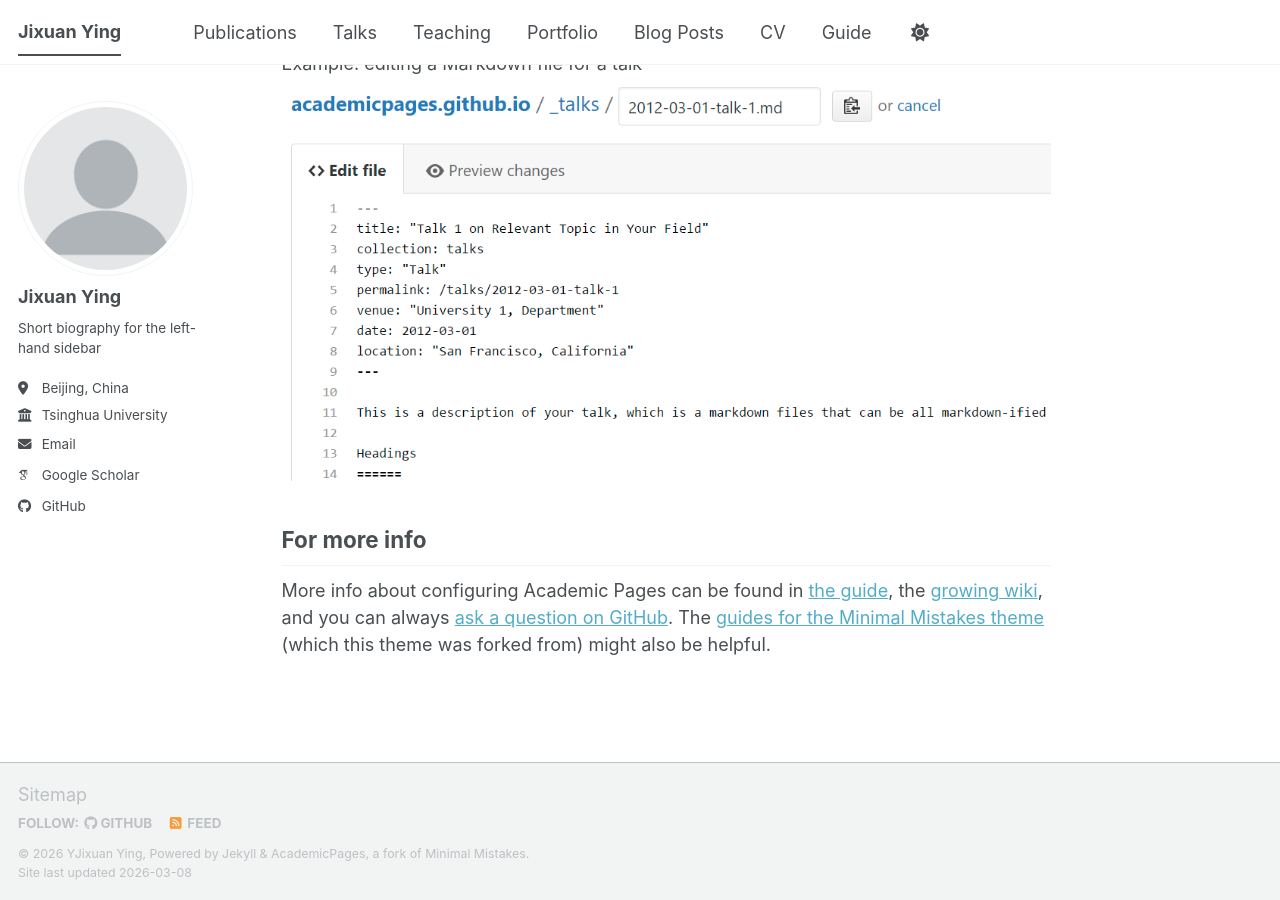
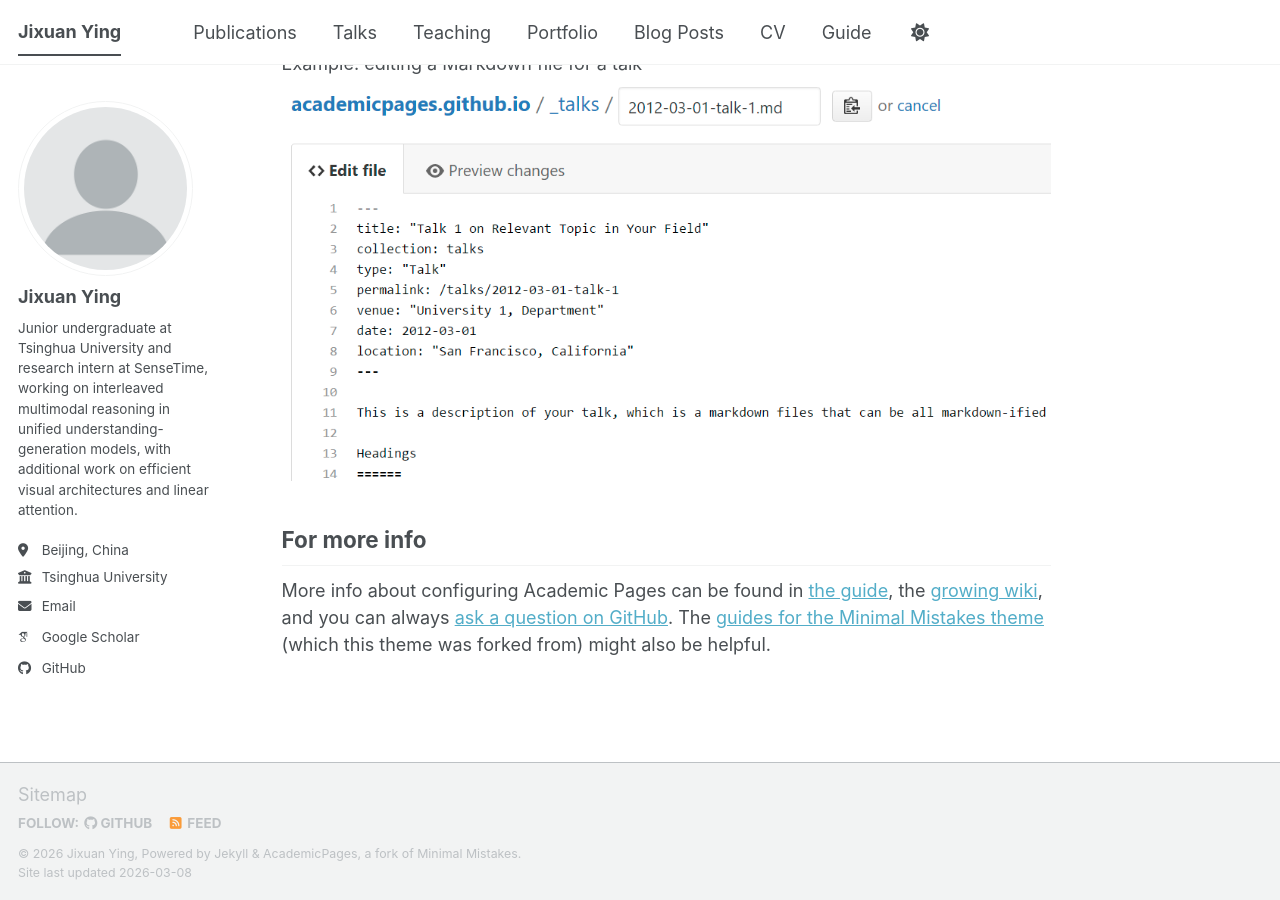
Before and after one commit to Hpesojyjx/Hpesojyjx.github.io, a Jekyll site: the page built from _pages/about.md, in a window 1280 px wide and 900 px high, scrolled down 2720 px. Built offline with Jekyll 4.4.1, drawn with Linux system fonts in a browser that asks for light colours; some web fonts are replaced; a script bundle is joined from its source files by our own code; library files that are not in the unit come from our copies.

Commit message:
Fix name and update bio in _config.yml
Updated name and bio fields in the configuration.

```diff
--- a/_config.yml
+++ b/_config.yml
@@ -11,7 +11,7 @@ locale                   : "en-US"
 site_theme               : "default" # The available themes options are "default", "air", "sunrise", "mint", "dirt" and "contrast"
 title                    : "Jixuan Ying"
 title_separator          : "-"
-name                     : &name "YJixuan Ying"
+name                     : &name "Jixuan Ying"
 description              : &description "Jixuan Ying's academic homepage"   # Update this with a general description of your site, this is the default if not overridden by a page
 url                      : https://Hpesojyjx.github.io # The base hostname & protocol for your site e.g. "https://[your GitHub username].github.io",
                                                            # or if you already have some other page hosted on Github then use "https://[your GitHub username].github.io/[Your Repo Name]"
@@ -26,7 +26,7 @@ author:
   avatar           : "profile.png"
   name             : "Jixuan Ying"
   pronouns         : # example: "she/her"
-  bio              : "Short biography for the left-hand sidebar"
+  bio              : "Junior undergraduate at Tsinghua University and research intern at SenseTime, working on interleaved multimodal reasoning in unified understanding-generation models, with additional work on efficient visual architectures and linear attention."
   location         : "Beijing, China"
   employer         : "Tsinghua University"
   uri              : # URL
```
